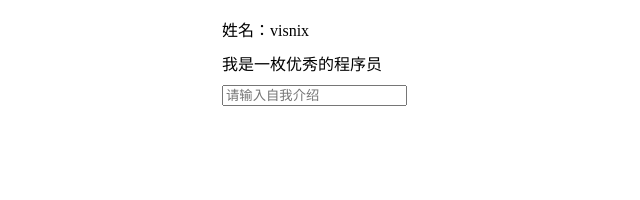
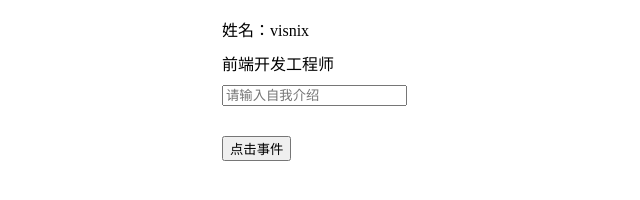
Before and after one commit to visnix/mini-vue, a website with bundled scripts: page src/index.html in a window 1280 px wide. Shown: the part 128-328 px from the top of the page, without its empty margins (268-908 px from the left). Built offline with nearby package versions, Linux system fonts and the light colour scheme.

Commit message:
feat: add @click

```diff
--- a/packages/vue2.js
+++ b/packages/vue2.js
@@ -16,7 +16,7 @@ export default class zVue {
 		}
 		Object.keys(data).forEach(key => {//如果是对象进行解析
 			this.observerSet(key, data, data[key]);//监听data对象
-			this.proxyData(key);//本地代理服务
+			this.proxyData(key); //代理data到最上层，this.xxx的方式直接访问data
 		});
 	}
 
@@ -34,7 +34,7 @@ export default class zVue {
 				}
 				value = newValue;
 				//通知变化
-				dep.notiyDep();
+				dep.notifyDep();
 			}
 		})
 	}
@@ -62,7 +62,7 @@ class Dep{
 		this.deps.push(dep);
 	}
 
-	notiyDep(){
+	notifyDep(){
 		this.deps.forEach(dep => {
 			dep.update();
 		})
@@ -76,13 +76,18 @@ class zCompile{
 
 		this.$vm = vm;
 		if (this.$el) {
-			this.$fragment = this.getNodeChirdren( this.$el );
+			this.$fragment = this.getNodeChildren( this.$el );
 			this.compile( this.$fragment);
 			this.$el.appendChild(this.$fragment);
 		}
 	}
 
-	getNodeChirdren(el){
+	getNodeChildren(el){
+		/**
+		 * 调用多次document.body.append(),每次都要刷新页面一次。效率也就大打折扣了，
+		 * 而使用document_createDocumentFragment()创建一个文档碎片，
+		 * 把所有的新结点附加在其上，然后把文档碎片的内容一次性添加到document中，这也就只需要一次页面刷新就可。
+		 */
 		const frag = document.createDocumentFragment();
 
 		let child;
--- a/packages/vue3.js
+++ b/packages/vue3.js
@@ -41,13 +41,13 @@ class zCompile{
 
 		this.$vm = vm;
 		if (this.$el) {
-			this.$fragment = this.getNodeChirdren( this.$el );
+			this.$fragment = this.getNodeChildren( this.$el );
 			this.compile( this.$fragment);
 			this.$el.appendChild(this.$fragment);
 		}
 	}
 
-	getNodeChirdren(el){
+	getNodeChildren(el){
 		const frag = document.createDocumentFragment();
 
 		let child;
--- a/src/index.html
+++ b/src/index.html
@@ -3,6 +3,7 @@
 <head>
 	<meta charset="UTF-8">
 	<title>mini-vue</title>
+	<link rel="icon" type="image/png" href="../assets/favicon.ico">
 	<link rel="stylesheet" href="./index.css"/>
 </head>
 <body>
@@ -16,6 +17,9 @@
 			<div>{{content}}</div>
 			<div>
 				<input type="text" z-model="content" placeholder="请输入自我介绍" />
+				<div>
+					<button @click="plus">点击事件</button>
+				</div>
 			</div>
 		</div>
 	</div>
--- a/src/index.js
+++ b/src/index.js
@@ -1,9 +1,14 @@
-import zVue from '../packages/vue3.js'
+import zVue from '../packages/vue2.js'
 
 const w = new zVue({
   el: '#app',
   data: {
     "name": "visnix",
-    "content": "我是一枚优秀的程序员",
+    "content": "前端开发工程师",
   },
+  methods: {
+    plus: function () {
+      console.log('hello')
+    }
+  }
 })
```
Also changed, not shown: assets/favicon.ico (added).
